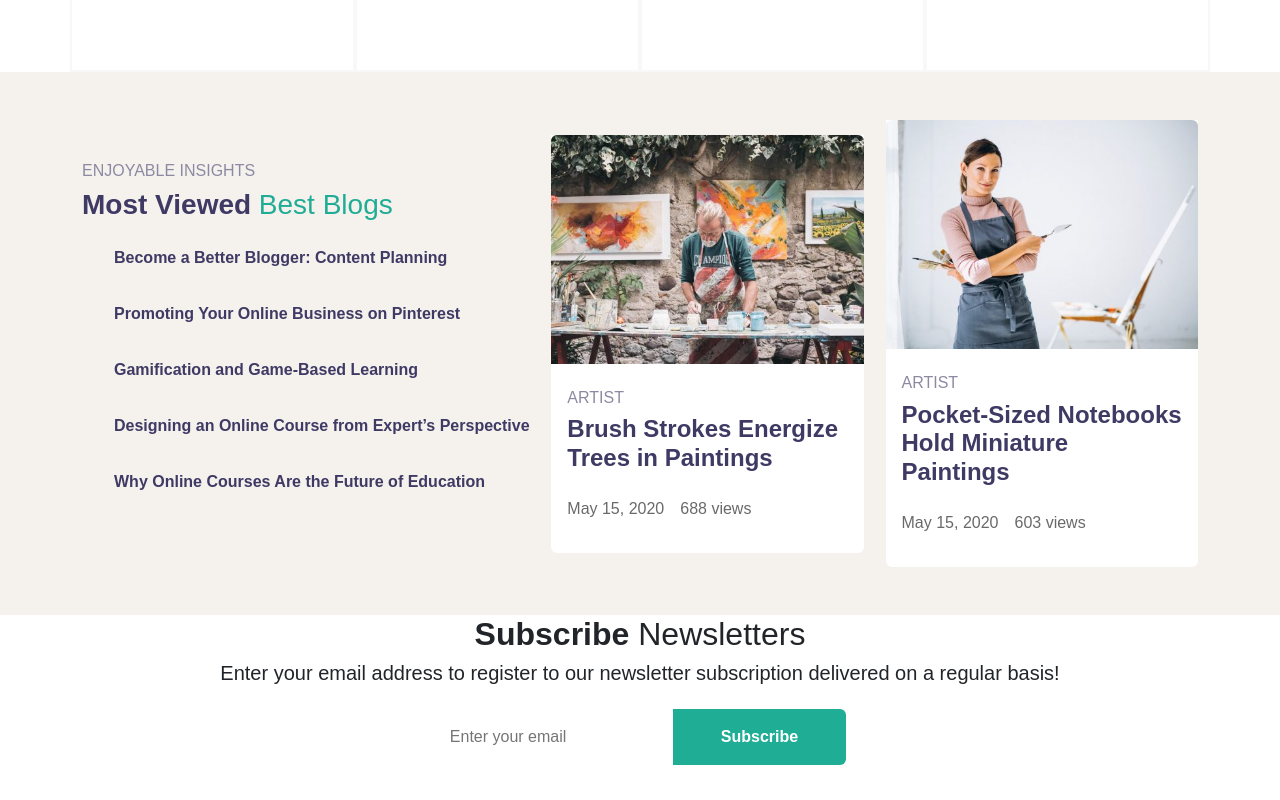
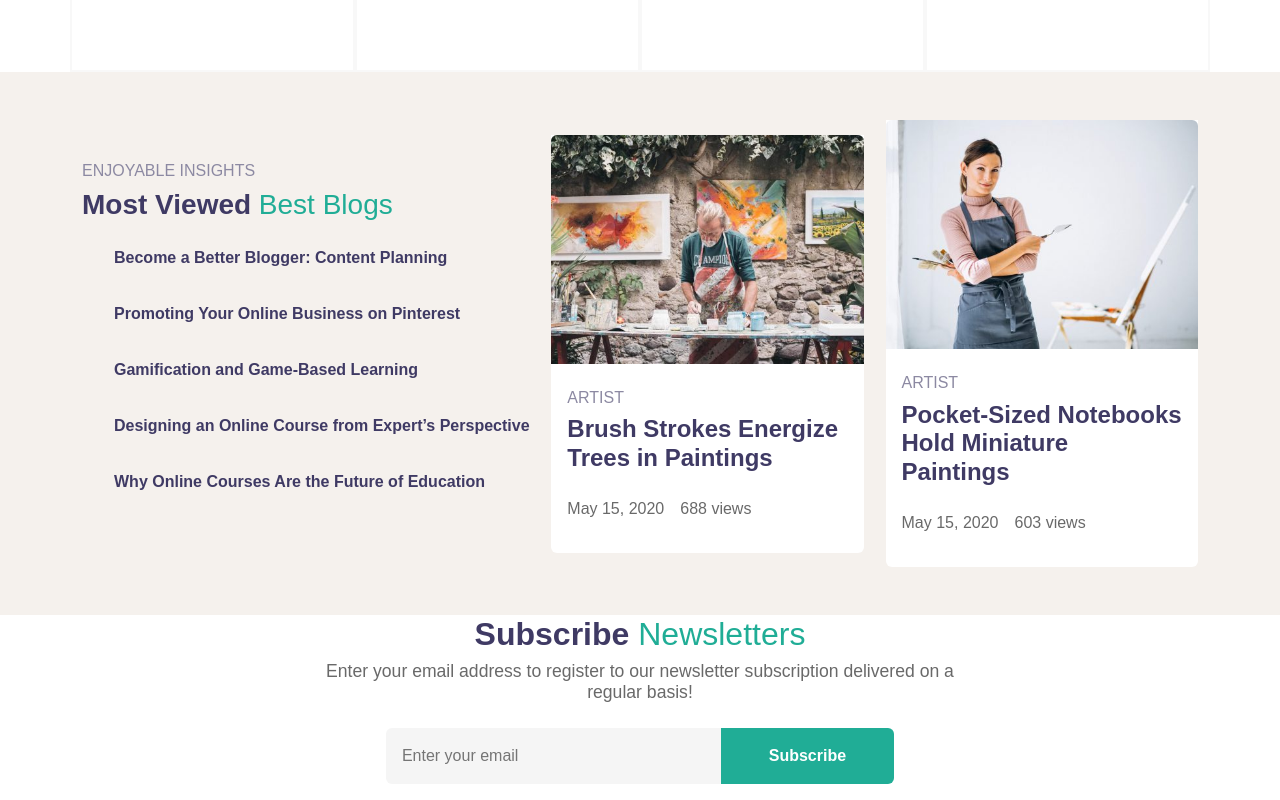
Before and after one commit to marcocareddu/proj-html-vuejs, a Vue app: page / in a window 1280 px wide. Shown: the part 4090-4890 px from the top of the page. Built offline with nearby package versions, Linux system fonts and the light colour scheme.

Commit message:
VUE SubscriptionSection - Added style

```diff
--- a/src/components/SubscribeSection.vue
+++ b/src/components/SubscribeSection.vue
@@ -23,4 +23,33 @@ export default {
     </div>
 </template>
 
-<style lang="scss" scoped></style>
+<style lang="scss" scoped>
+@use '../assets/scss/partials/vars' as *;
+
+h2 {
+    color: $tertiaryColor;
+}
+
+h5 {
+    font-size: 1.1rem;
+    color: $customDarkGrey;
+}
+
+span {
+    color: $secondaryColor;
+}
+
+input {
+    width: 50%;
+    background-color: $customGrey;
+
+    &:focus-visible {
+        outline: none;
+    }
+}
+
+.mini-container {
+    margin: 0 auto;
+    width: 60%;
+}
+</style>
```
